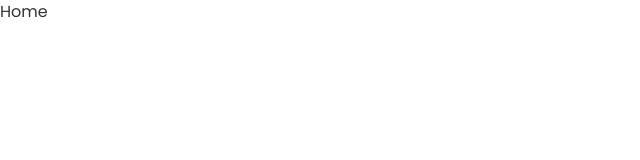
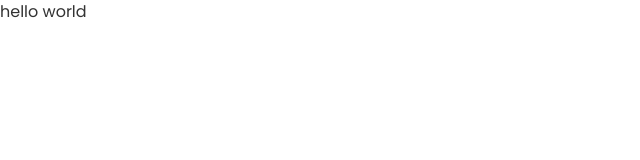
Before and after one commit to rafamenegheti/mcdonalds-self-attending, a Next.js app: page / in a window 1280 px wide. Shown: the top 160 px of the page, without its empty margins (0-640 px from the left). Built offline with nearby package versions, Linux system fonts and the light colour scheme.

Commit message:
fix: fixing home page export

```diff
--- a/src/app/page.tsx
+++ b/src/app/page.tsx
@@ -1,9 +1,5 @@
-export const HomePage = () => {
-  return (
-    <div>
-      <h1>Home</h1>
-    </div>
-  );
+const HomePage = () => {
+  return <h1>hello world</h1>;
 };
 
 export default HomePage;
```
